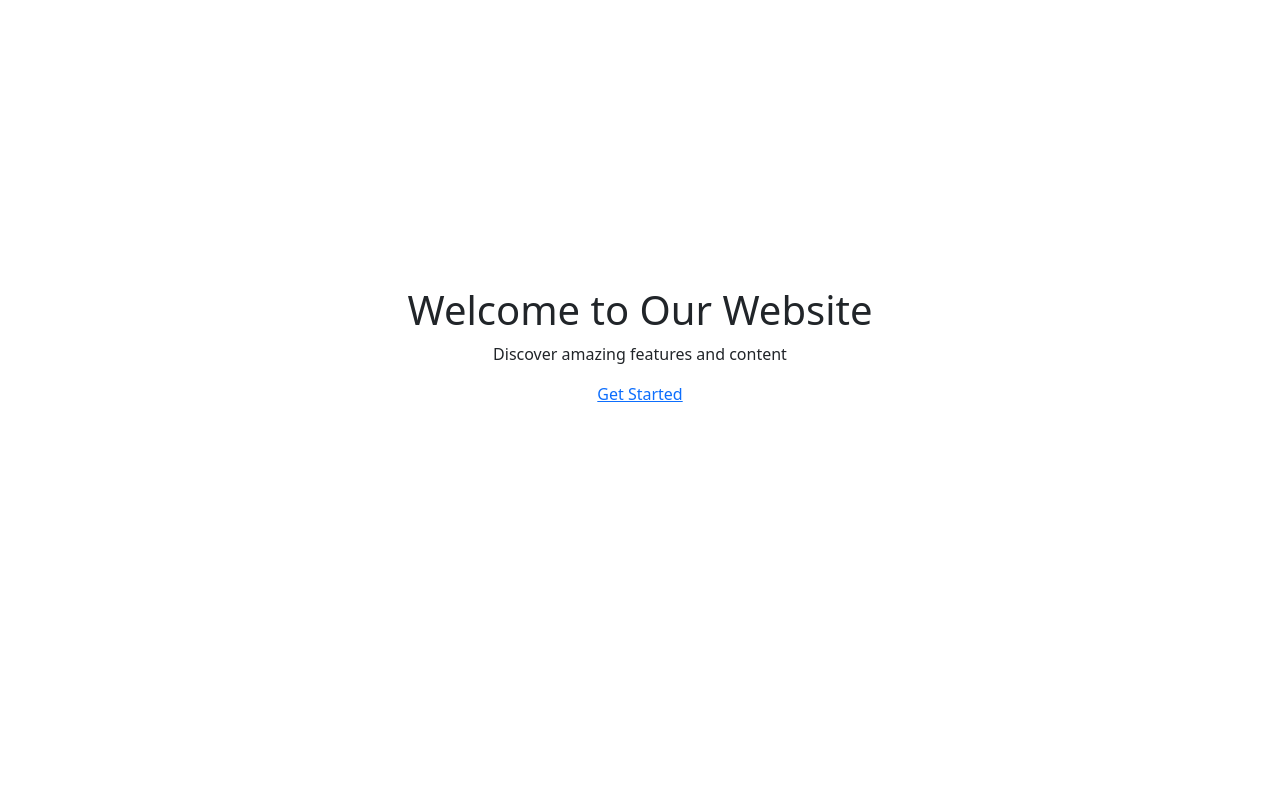
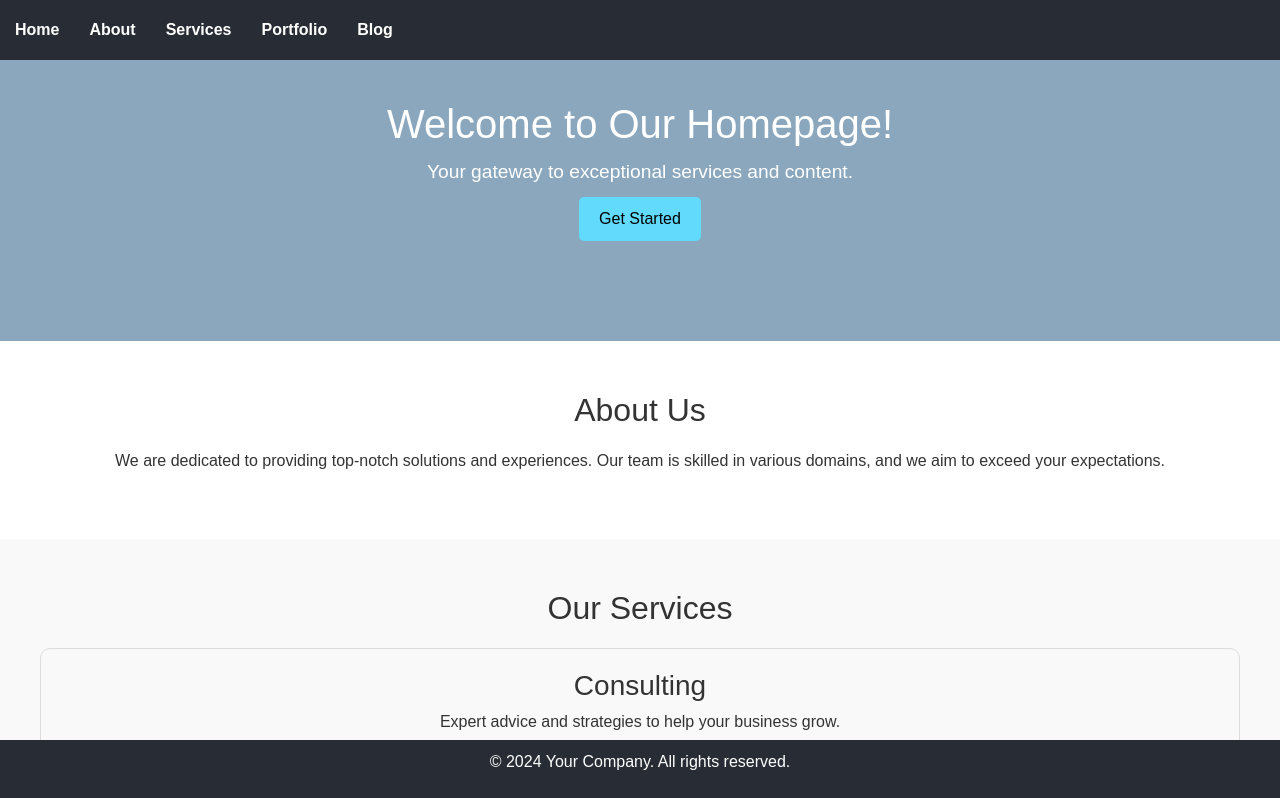
Before and after one commit to Rakeshkumarsahugithub/User-Registeration, a React (Vite) app in the folder client/: page / in a window 1280 px wide. Shown: the top 798 px of the page. Built offline with nearby package versions, Linux system fonts and the light colour scheme.

Commit message:
Update main.jsx

```diff
--- a/client/src/main.jsx
+++ b/client/src/main.jsx
@@ -2,11 +2,12 @@ import { StrictMode } from 'react'
 import { createRoot } from 'react-dom/client'
 import App from './App.jsx'
 import 'bootstrap/dist/css/bootstrap.min.css'
+import HomePage from './HomePage.jsx'
 
 
 
 createRoot(document.getElementById('root')).render(
   <StrictMode>
-    <App/>
+    <HomePage/>
   </StrictMode>,
 )
```
